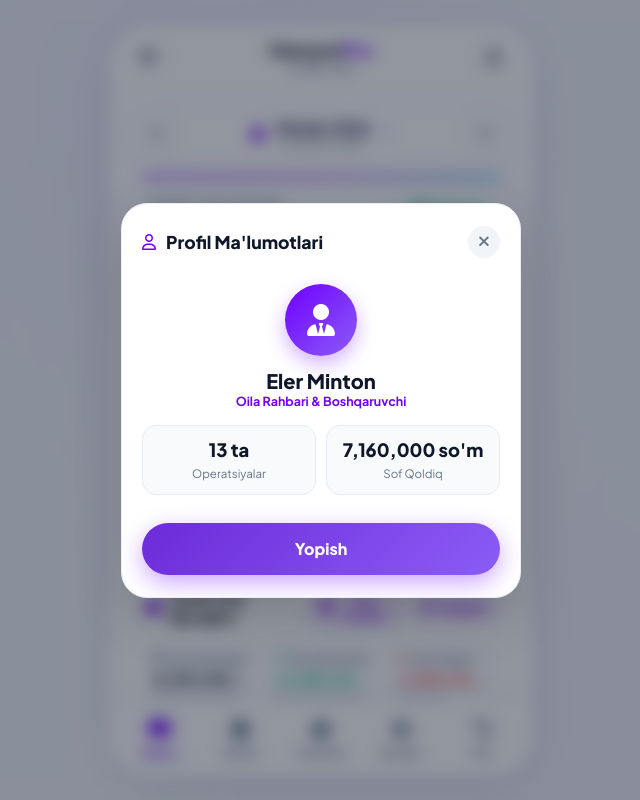
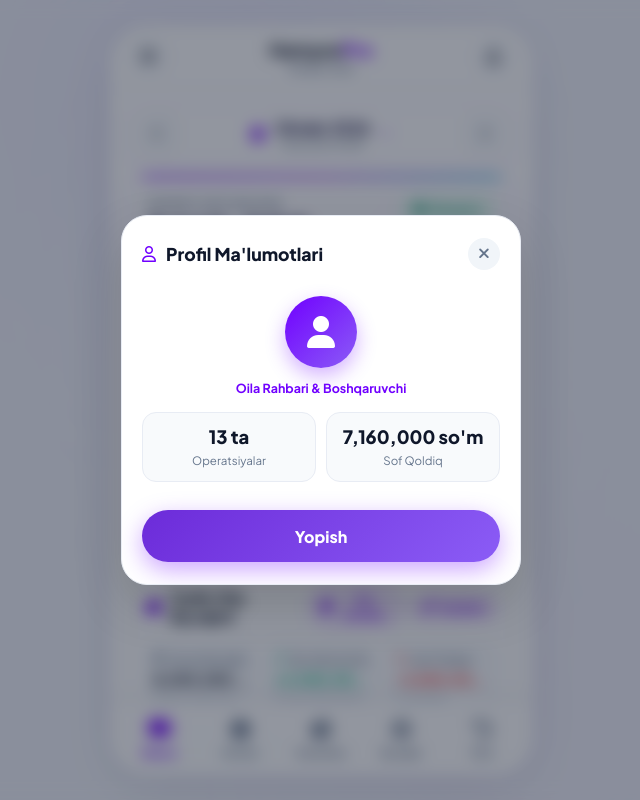
Before and after one commit to umarovafiruza/Nigina-xarajat, a plain HTML site: page index.html in a window 1280 px wide. Both pictures are taken after a click on the button 812 px from the left and 56 px from the top of the page. Shown: the whole page, without its empty margins (319-959 px from the left). Drawn offline with nearby package versions, Linux system fonts and the light colour scheme.

Commit message:
Ismlar olib tashlandi, profil bo'sh holatga keltirildi

```diff
--- a/index.html
+++ b/index.html
@@ -836,9 +836,9 @@
             </div>
             <div class="profile-card-content">
                 <div class="profile-avatar">
-                    <i class="fa-solid fa-user-tie"></i>
+                    <i class="fa-solid fa-user"></i>
                 </div>
-                <h4 class="profile-name">Eler Minton</h4>
+                <h4 class="profile-name" id="profileName"></h4>
                 <p class="profile-role">Oila Rahbari & Boshqaruvchi</p>
                 <div class="profile-stats-grid">
                     <div class="profile-stat-box">
--- a/script.js
+++ b/script.js
@@ -198,6 +198,7 @@ const elements = {
     profileModalOverlay: document.getElementById('profileModalOverlay'),
     closeProfileModalBtn: document.getElementById('closeProfileModalBtn'),
     closeProfileBtn2: document.getElementById('closeProfileBtn2'),
+    profileName: document.getElementById('profileName'),
     profileTxCount: document.getElementById('profileTxCount'),
     profileBalance: document.getElementById('profileBalance'),
 
@@ -728,6 +729,9 @@ function closeSideMenu() {
 
 function openProfileModal() {
     const { totalIncome, totalExpense } = calculateFamilyTotals();
+    if (elements.profileName) {
+        elements.profileName.textContent = '';
+    }
     elements.profileTxCount.textContent = `${state.transactions.length} ta`;
     elements.profileBalance.textContent = formatCurrency(totalIncome - totalExpense);
     elements.profileModalOverlay.classList.add('active');
```
Also changed, not shown: 1 other file.
